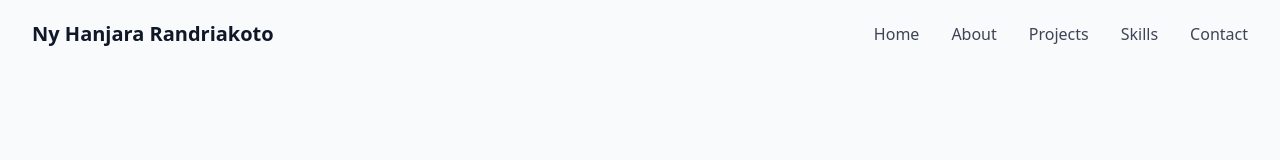
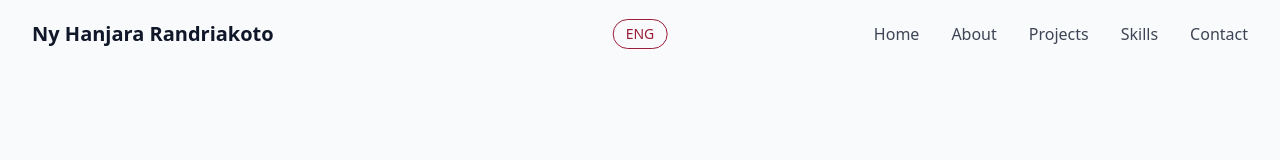
Before and after one commit to Nyst3r/portfolio-website, a React (Vite) app: page / in a window 1280 px wide. Shown: the top 160 px of the page. Built offline with nearby package versions, Linux system fonts and the light colour scheme.

Commit message:
Add langage button

```diff
--- a/src/components/Navbar.jsx
+++ b/src/components/Navbar.jsx
@@ -13,15 +13,20 @@ const navItems = [
 export const Navbar = () => {
   const [isScrolled, setIsScrolled] = useState(false);
   const [isMenuOpen, setIsMenuOpen] = useState(false);
+  const [language, setLanguage] = useState("ENG");
 
   useEffect(() => {
     const handleScroll = () => {
-      setIsScrolled(window.screenY > 10);
+      setIsScrolled(window.scrollY > 10);
     };
-
     window.addEventListener("scroll", handleScroll);
     return () => window.removeEventListener("scroll", handleScroll);
   }, []);
+
+  const toggleLanguage = () => {
+    setLanguage(language === "ENG" ? "FR" : "ENG");
+  };
+
   return (
     <nav
       className={cn(
@@ -30,16 +35,23 @@ export const Navbar = () => {
       )}
     >
       <div className="container flex items-center justify-between">
-        <a
-          className="text-xl font-bold text-primary flex items-center"
-          href="#hero"
-        >
+        <a className="text-xl font-bold text-primary flex items-center" href="#hero">
           <span className="relative z-10">
-            <span className="text-foreground"> Ny Hanjara Randriakoto </span>
+            <span className="text-foreground">Ny Hanjara Randriakoto</span>
           </span>
         </a>
 
-        {/* desktop nav */}
+        {/* Language toggle */}
+        <div className="hidden md:flex absolute left-1/2 transform -translate-x-1/2">
+          <button
+            onClick={toggleLanguage}
+            className="px-3 py-1 text-sm border rounded-full border-primary text-primary hover:bg-primary hover:text-background transition"
+          >
+            {language}
+          </button>
+        </div>
+
+        {/* Desktop nav */}
         <div className="hidden md:flex space-x-8">
           {navItems.map((item, key) => (
             <a
@@ -52,23 +64,19 @@ export const Navbar = () => {
           ))}
         </div>
 
-        {/* mobile nav */}
-
+        {/* Mobile menu button */}
         <button
-          onClick={() => setIsMenuOpen((prev) => !prev)}
+          onClick={() => setIsMenuOpen(!isMenuOpen)}
           className="md:hidden p-2 text-foreground z-50"
-          aria-label={isMenuOpen ? "Close Menu" : "Open Menu"}
         >
-          {isMenuOpen ? <X size={24} /> : <Menu size={24} />}{" "}
+          {isMenuOpen ? <X size={24} /> : <Menu size={24} />}
         </button>
 
+        {/* Mobile menu */}
         <div
           className={cn(
-            "fixed inset-0 bg-background/95 backdroup-blur-md z-40 flex flex-col items-center justify-center",
-            "transition-all duration-300 md:hidden",
-            isMenuOpen
-              ? "opacity-100 pointer-events-auto"
-              : "opacity-0 pointer-events-none"
+            "fixed inset-0 bg-background/95 backdrop-blur-md z-40 flex flex-col items-center justify-center md:hidden transition-all duration-300",
+            isMenuOpen ? "opacity-100 pointer-events-auto" : "opacity-0 pointer-events-none"
           )}
         >
           <div className="flex flex-col space-y-8 text-xl">
@@ -82,6 +90,12 @@ export const Navbar = () => {
                 {item.name}
               </a>
             ))}
+            <button
+              onClick={toggleLanguage}
+              className="px-4 py-2 text-sm border rounded-full border-primary text-primary hover:bg-primary hover:text-background mt-4"
+            >
+              {language}
+            </button>
           </div>
         </div>
       </div>
```
